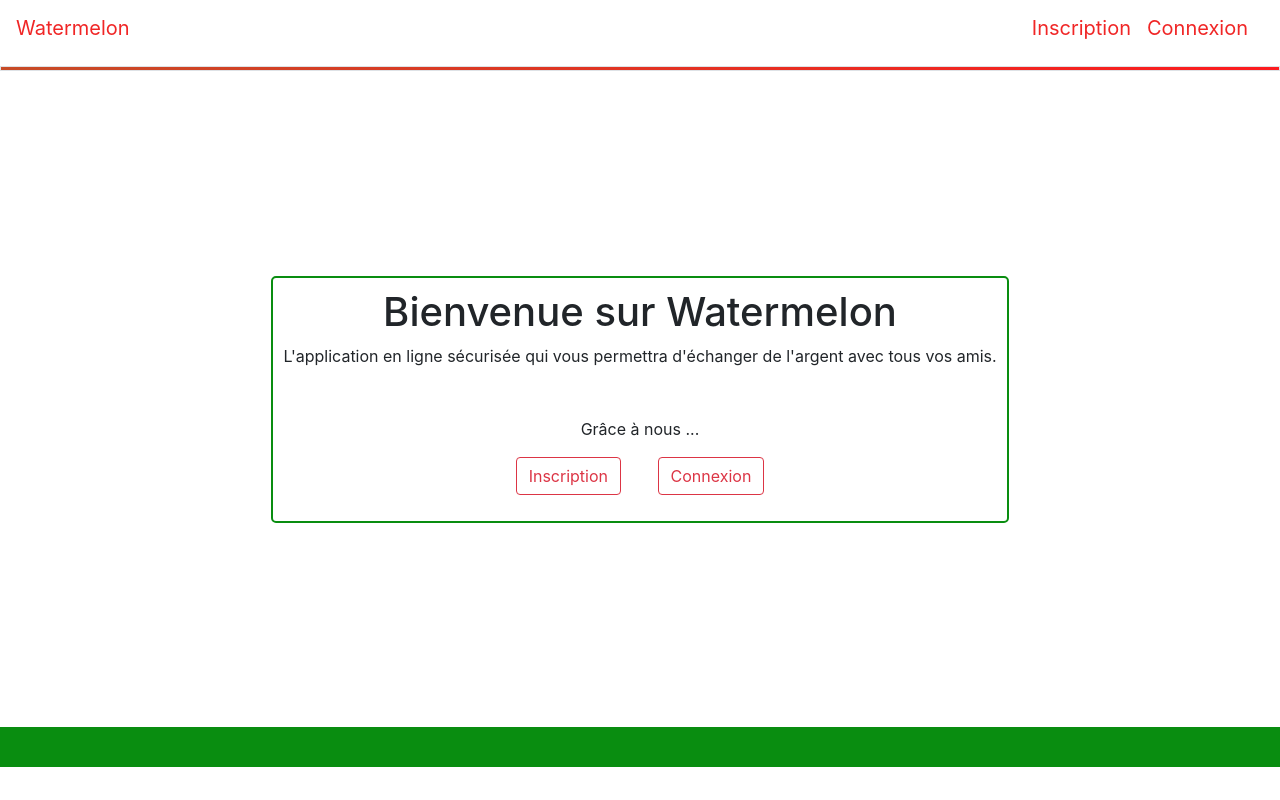
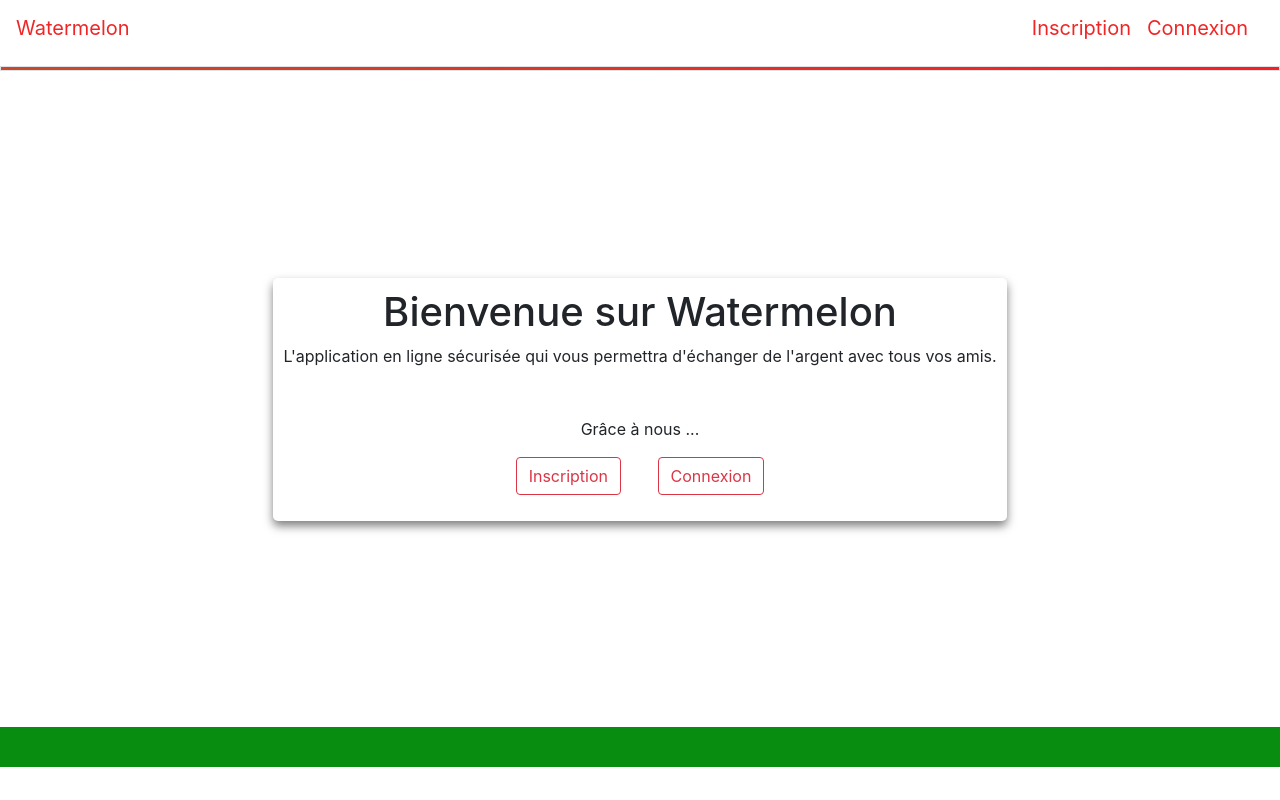
Before and after one commit to L-HommeSage/Projet-js-2019-2020, a React (Create React App) app in the folder watermelon/: page / in a window 1280 px wide. Built offline with nearby package versions, Linux system fonts and the light colour scheme.

Commit message:
Revert "petites modifs"
This reverts commit b5734190439b6c57723fdb0183692e3fbfd912b6.

```diff
--- a/watermelon/src/Homepage/Homepage.css
+++ b/watermelon/src/Homepage/Homepage.css
@@ -11,13 +11,13 @@
 .box
 {
     border-radius: 5px;
-    border: 2px solid rgb(9, 141, 16);
-    /*box-shadow: 0 5px 10px rgba(0, 0, 0,.5);*/
-    padding: 10px;
+  box-shadow: 0 5px 10px rgba(0, 0, 0,.5);
+  padding: 10px;
     display: flex;
     flex-direction: column;
     align-items: center;
     justify-content: center;
+
     margin: 10px;
 }
 
--- a/watermelon/src/Homepage/Homepage.js
+++ b/watermelon/src/Homepage/Homepage.js
@@ -29,7 +29,7 @@ class Homepage extends Component {
                     </p>
 
                     <p>
-                    <Button outline color="danger">Connexion</Button>
+                        <Button outline color="danger">Connexion</Button>
                     </p>
                     </div>
 
--- a/watermelon/src/Inscription/Inscription.css
+++ b/watermelon/src/Inscription/Inscription.css
@@ -1,7 +1,6 @@
 .form
 {
-    background-color: white;
-
+    background-color: bisque;
     min-height: 82vh;
     display: flex;
     flex-direction: column;
```
Also changed, not shown: watermelon/src/img/watermelonbleu.png (deleted).
